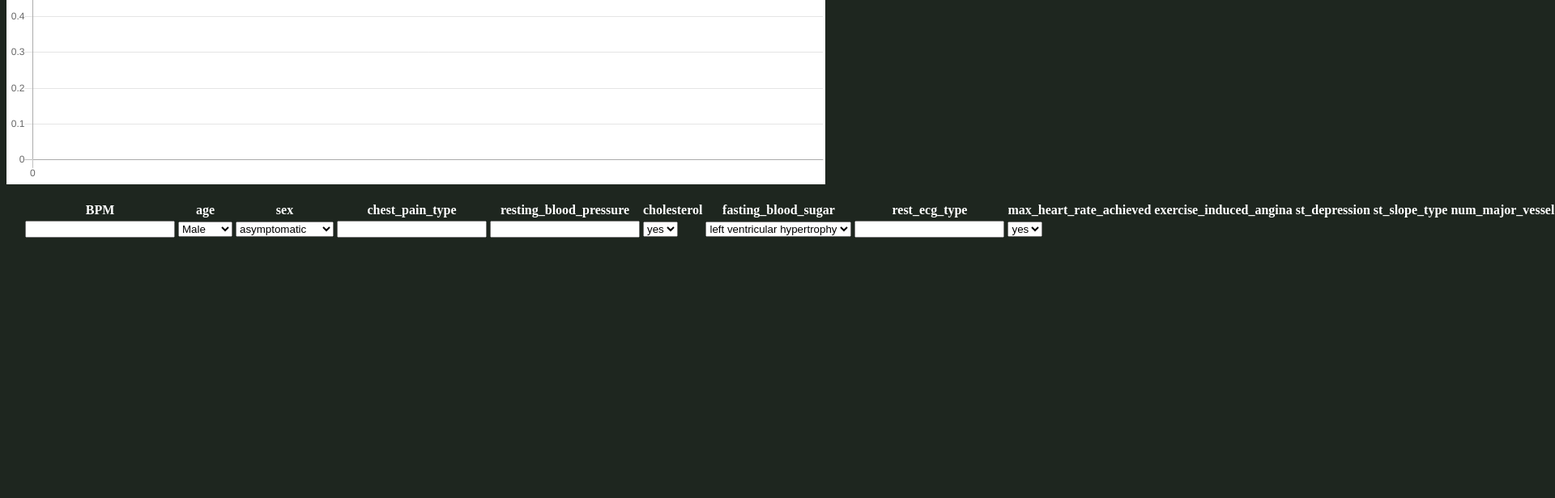
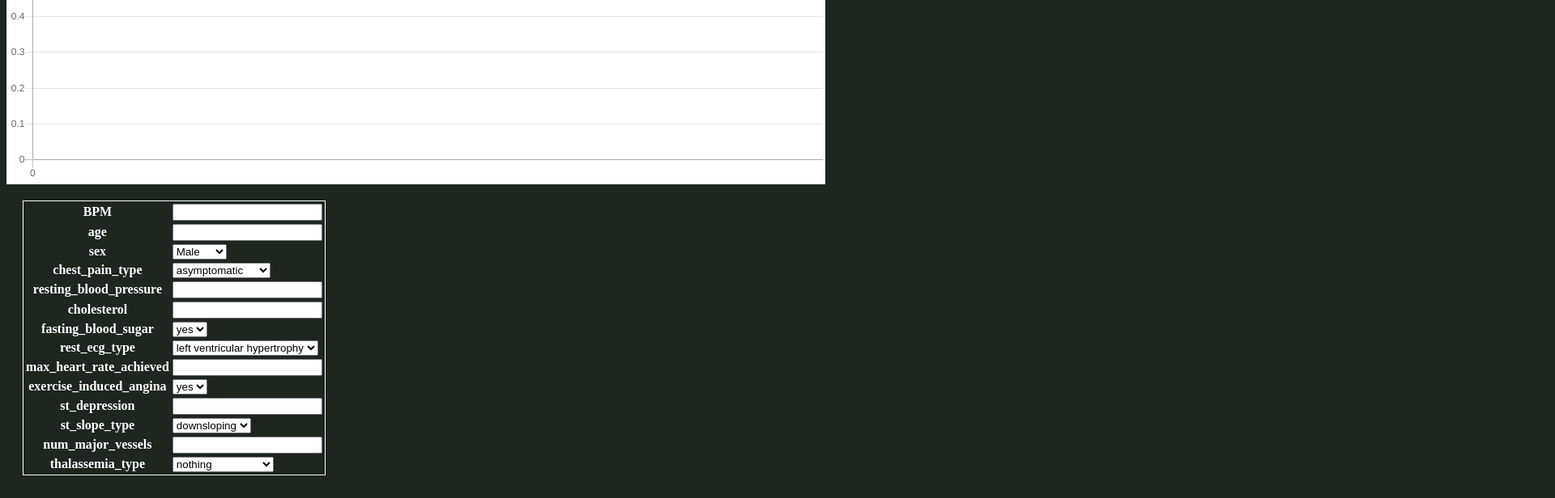
Before and after one commit to Jonathan1599/NN-DL-Backend, a website: page public/station_goa.html in a window 1280 px wide. Shown: the part 357-973 px from the top of the page at 81% size, 1920 px wide, since content can reach past the window. Before the commit the page ends 800 px from the top, so only its background shows below. Drawn offline with nearby package versions, Linux system fonts and the light colour scheme; no server answers.

Commit message:
fix: verticle table, CSS left

```diff
--- a/public/station.css
+++ b/public/station.css
@@ -7,8 +7,15 @@ body{
     width: 80%;
 }
 
-#ip_table{
+#div_table{
     padding : 20px;
+
+
+}
+
+.table{
+    border: 1px solid white;
+
 }
 
 .tbl{
--- a/public/station_goa.html
+++ b/public/station_goa.html
@@ -17,32 +17,25 @@
   <div id="graph">
     <canvas id="myChart" style="width : 50 ; height : 50"></canvas>
   </div>
-  <div id="ip_table">
-    <table>
+  <div id="div_table">
+    <table class = "table">
       <tr>
         <th class="tbl">BPM</th>
-        <th class="tbl">age</th>
-        <th class="tbl">sex</th>
-        <th class="tbl">chest_pain_type</th>
-        <th class="tbl">resting_blood_pressure</th>
-        <th class="tbl">cholesterol</th>
-        <th class="tbl">fasting_blood_sugar</th>
-        <th class="tbl">rest_ecg_type</th>
-        <th class="tbl">max_heart_rate_achieved</th>
-        <th class="tbl">exercise_induced_angina</th>
-        <th class="tbl">st_depression</th>
-        <th class="tbl">st_slope_type</th>
-        <th class="tbl">num_major_vessels</th>
-        <th class="tbl">thalassemia_type</th>
+        <td><input type="text"></td>
       </tr>
       <tr>
-
+        <th class="tbl">age</th>
         <td><input type="text"></td>
+      </tr>
+        <th class="tbl">sex</th>
         <td><select name="gender" id="gender">
           <option>Male</option>
           <option>Female</option>
         </select>
       </td>
+    </tr>
+    <tr>
+        <th class="tbl">chest_pain_type</th>
         <td><select name="gender" id="gender">
           <option>asymptomatic</option>
           <option>atypical angina</option>
@@ -50,26 +43,74 @@
           <option>typical angina</option>
         </select>
       </td>
+      </tr>
+      <tr>
+        <th class="tbl">resting_blood_pressure</th>
         <td><input type="text"></td>
+      </tr>
+      <tr>
+        <th class="tbl">cholesterol</th>
         <td><input type="text" class="cholesterol"></td>
+      </tr>
+      <tr>
+        <th class="tbl">fasting_blood_sugar</th>
         <td><select name="gender" id="gender">
           <option>yes</option>
           <option>no</option>
         </select>
       </td>
+      </tr>
+      <tr>
+        <th class="tbl">rest_ecg_type</th>
         <td><select name="rest_ecg_type" id="rest_ecg_type">
           <option>left ventricular hypertrophy</option>
           <option>normal</option>
           <option>ST-T wave abnormality</option>
         </select>
       </td>
+      </tr>
+      <tr>
+        <th class="tbl">max_heart_rate_achieved</th>
         <td><input type="text" class="max_heart_rate_achieved"></td>
+      </tr>
+      <tr>
+        <th class="tbl">exercise_induced_angina</th>
         <td><select name="exercise_induced_angina" id="exercise_induced_angina">
           <option>yes</option>
           <option>no</option>
         </select>
       </td>
       </tr>
+      <tr>
+        <th class="tbl">st_depression</th>
+        <td><input type="text" class="st_depression"></td>
+      </tr>
+      <tr>
+        <th class="tbl">st_slope_type</th>
+        <td><select name="st_slope_type" id="st_slope_type">
+          <option>downsloping</option>
+          <option>flat</option>
+          <option>upsloping</option>
+        </select>
+      </td>
+      </tr>
+      <tr>
+        <th class="tbl">num_major_vessels</th>
+        <td><input type="text" class="num_major_vessels"></td>
+      </tr>
+      <tr>
+        <th class="tbl">thalassemia_type</th>
+        <td><select name="thalassemia_type" id="thalassemia_type">
+          <option>nothing</option>
+          <option>fixed defect</option>
+          <option>normal</option>
+          <option>reversable defect</option>
+        </select>
+      </td>
+      </tr>
+
+    </tr>
+
 
     </table>
   </div>
```
Lines whose indentation alone changed are shown as unchanged.
